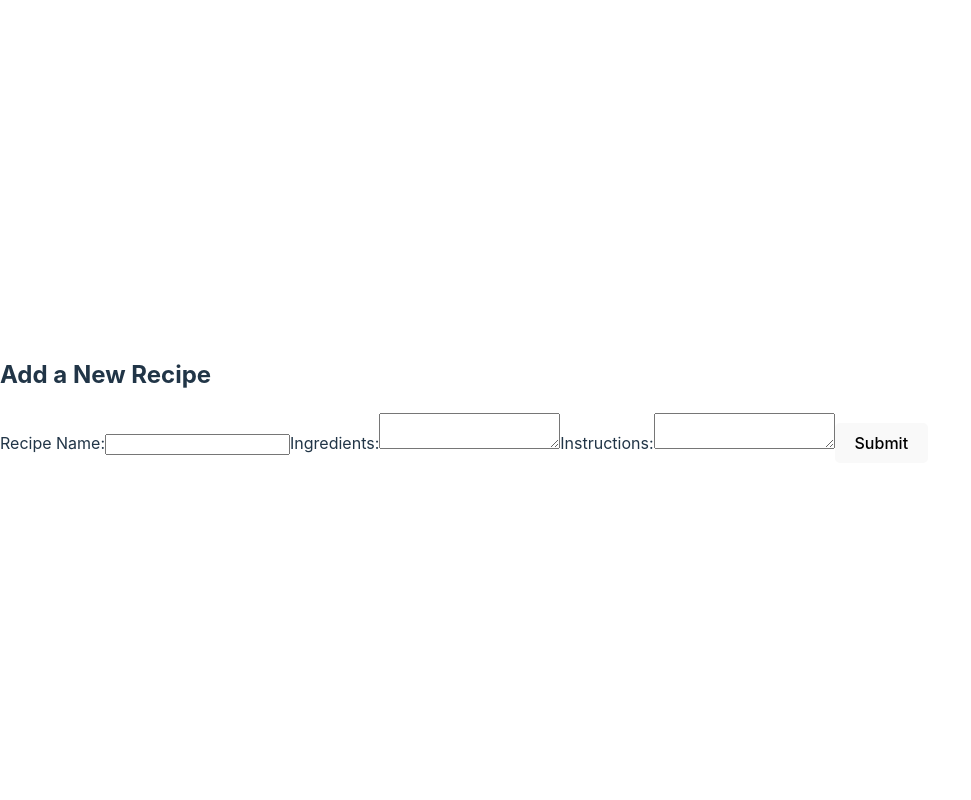
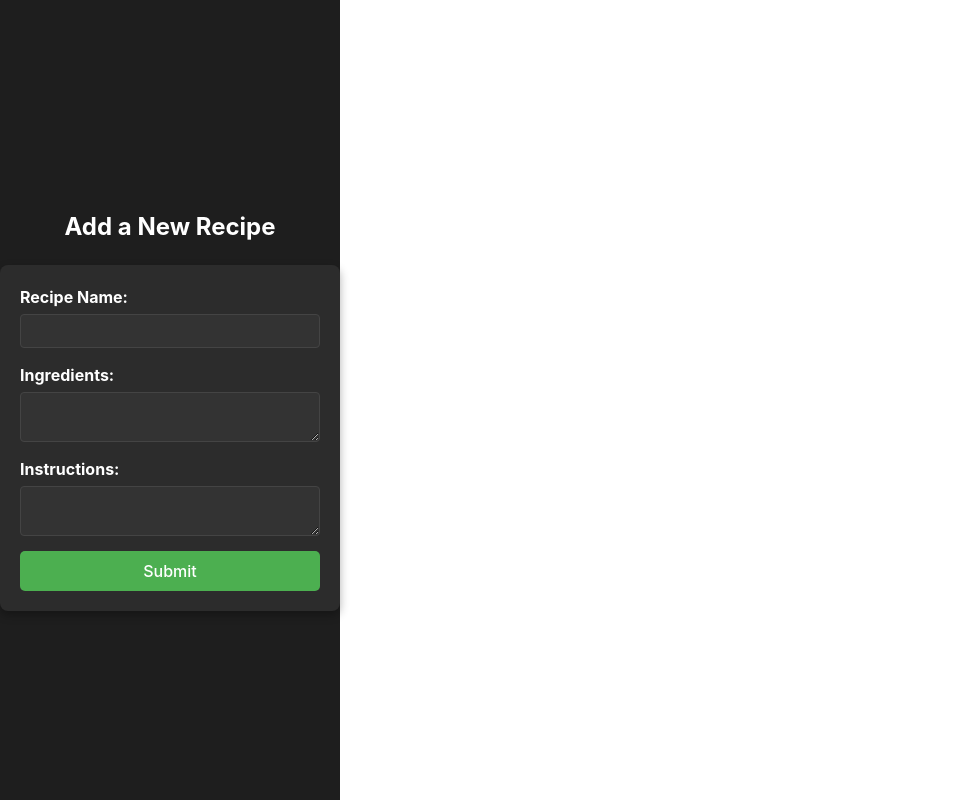
Before and after one commit to amyle37051/recipe-app, a React (Vite) app: page /add-recipe in a window 1280 px wide. Shown: the whole page, without its empty margins (0-971 px from the left). Built offline with nearby package versions, Linux system fonts and the light colour scheme.

Commit message:
centred i hope

```diff
--- a/src/AddRecipe.css
+++ b/src/AddRecipe.css
@@ -1,36 +1,56 @@
-.form-container {
+/* Centers the form both horizontally and vertically */
+.add-recipe-container {
     display: flex;
     flex-direction: column;
     justify-content: center;
     align-items: center;
-    height: 100vh; /* Full viewport height */
-    width: 100vw; /* Full viewport width */
-    text-align: center;
+    height: 100vh;
+    background-color: #1e1e1e; /* Dark background */
+    color: white;
   }
 
+  /* Styles the form itself */
   form {
     display: flex;
     flex-direction: column;
-    width: 50%;
-    max-width: 500px;
-    gap: 10px;
+    gap: 15px;
+    background: #2c2c2c;
     padding: 20px;
-    border: 1px solid #ddd;
-    border-radius: 5px;
+    border-radius: 8px;
+    box-shadow: 0 4px 10px rgba(0, 0, 0, 0.3);
+    width: 300px;
   }
 
+  /* Labels and input fields */
+  label {
+    display: flex;
+    flex-direction: column;
+    font-size: 16px;
+    font-weight: bold;
+  }
 
   input, textarea {
-    width: 100%;
+    margin-top: 5px;
     padding: 8px;
-    border: 1px solid #ccc;
+    border: 1px solid #444;
     border-radius: 4px;
+    background-color: #333;
+    color: white;
+    font-size: 14px;
   }
 
+  /* Submit button */
   button {
     padding: 10px;
-    background: green;
+    background-color: #4caf50;
+    border: none;
+    border-radius: 5px;
     color: white;
-    border: none;
+    font-size: 16px;
     cursor: pointer;
+    transition: background 0.3s;
   }
+
+  button:hover {
+    background-color: #45a049;
+  }
--- a/src/AddRecipe.tsx
+++ b/src/AddRecipe.tsx
@@ -1,40 +1,48 @@
-import React, { useState } from "react";
+import { useState } from "react";
+import "./AddRecipe.css";
 
-interface Recipe {
-  name: string;
-  ingredients: string;
-  instructions: string;
-}
-
-const AddRecipe: React.FC = () => {
-  const [recipe, setRecipe] = useState<Recipe>({
-    name: "",
-    ingredients: "",
-    instructions: "",
-  });
-
-  const handleChange = (e: React.ChangeEvent<HTMLInputElement | HTMLTextAreaElement>) => {
-    setRecipe({ ...recipe, [e.target.name]: e.target.value });
-  };
+const AddRecipe = () => {
+  const [recipeName, setRecipeName] = useState("");
+  const [ingredients, setIngredients] = useState("");
+  const [instructions, setInstructions] = useState("");
 
   const handleSubmit = (e: React.FormEvent) => {
     e.preventDefault();
-    console.log("Recipe submitted:", recipe);
+    console.log({ recipeName, ingredients, instructions });
+    setRecipeName("");
+    setIngredients("");
+    setInstructions("");
   };
 
   return (
-    <div className="form-container">
+    <div className="add-recipe-container">
       <h2>Add a New Recipe</h2>
       <form onSubmit={handleSubmit}>
-        <label>Recipe Name:</label>
-        <input type="text" name="name" value={recipe.name} onChange={handleChange} required />
-
-        <label>Ingredients:</label>
-        <textarea name="ingredients" value={recipe.ingredients} onChange={handleChange} required />
-
-        <label>Instructions:</label>
-        <textarea name="instructions" value={recipe.instructions} onChange={handleChange} required />
-
+        <label>
+          Recipe Name:
+          <input
+            type="text"
+            value={recipeName}
+            onChange={(e) => setRecipeName(e.target.value)}
+            required
+          />
+        </label>
+        <label>
+          Ingredients:
+          <textarea
+            value={ingredients}
+            onChange={(e) => setIngredients(e.target.value)}
+            required
+          />
+        </label>
+        <label>
+          Instructions:
+          <textarea
+            value={instructions}
+            onChange={(e) => setInstructions(e.target.value)}
+            required
+          />
+        </label>
         <button type="submit">Submit</button>
       </form>
     </div>
```
